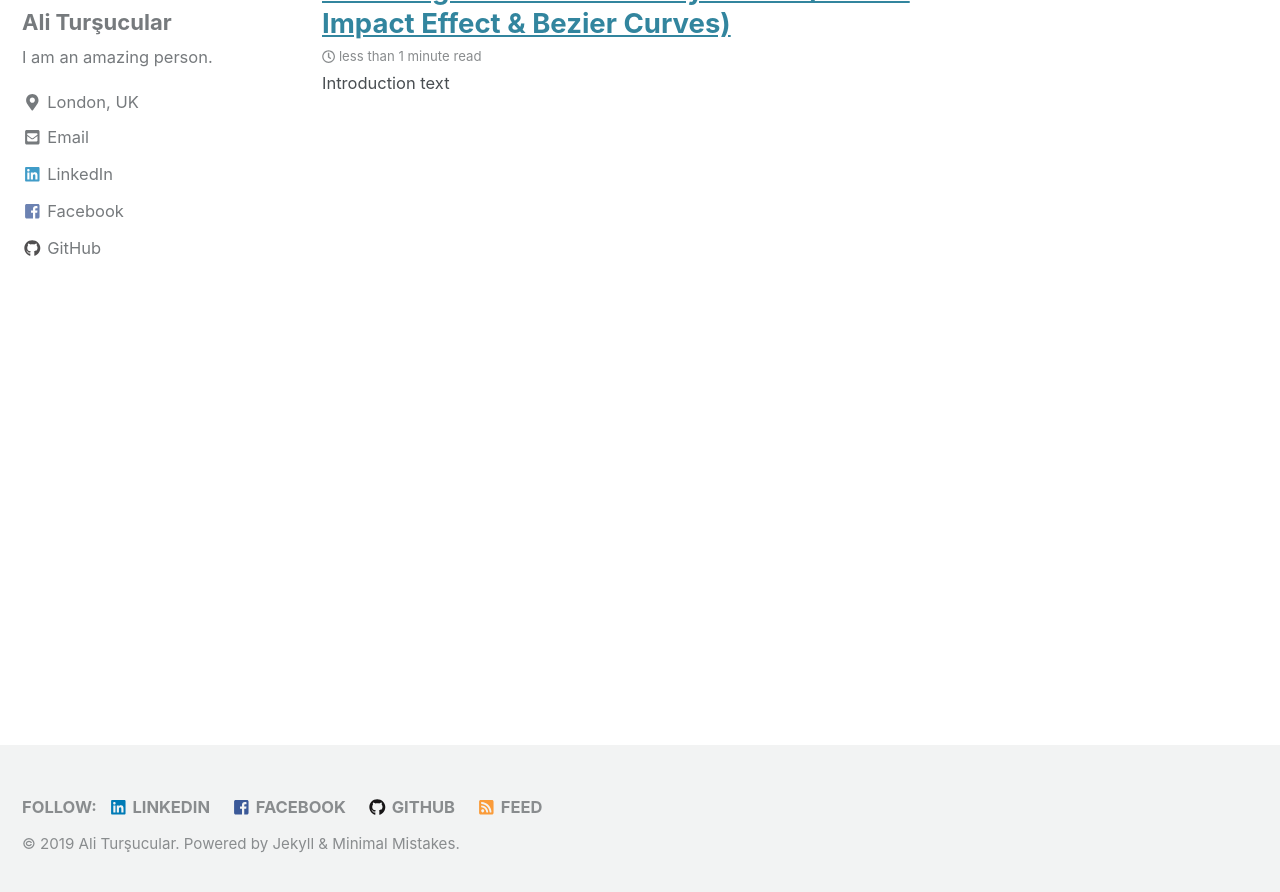
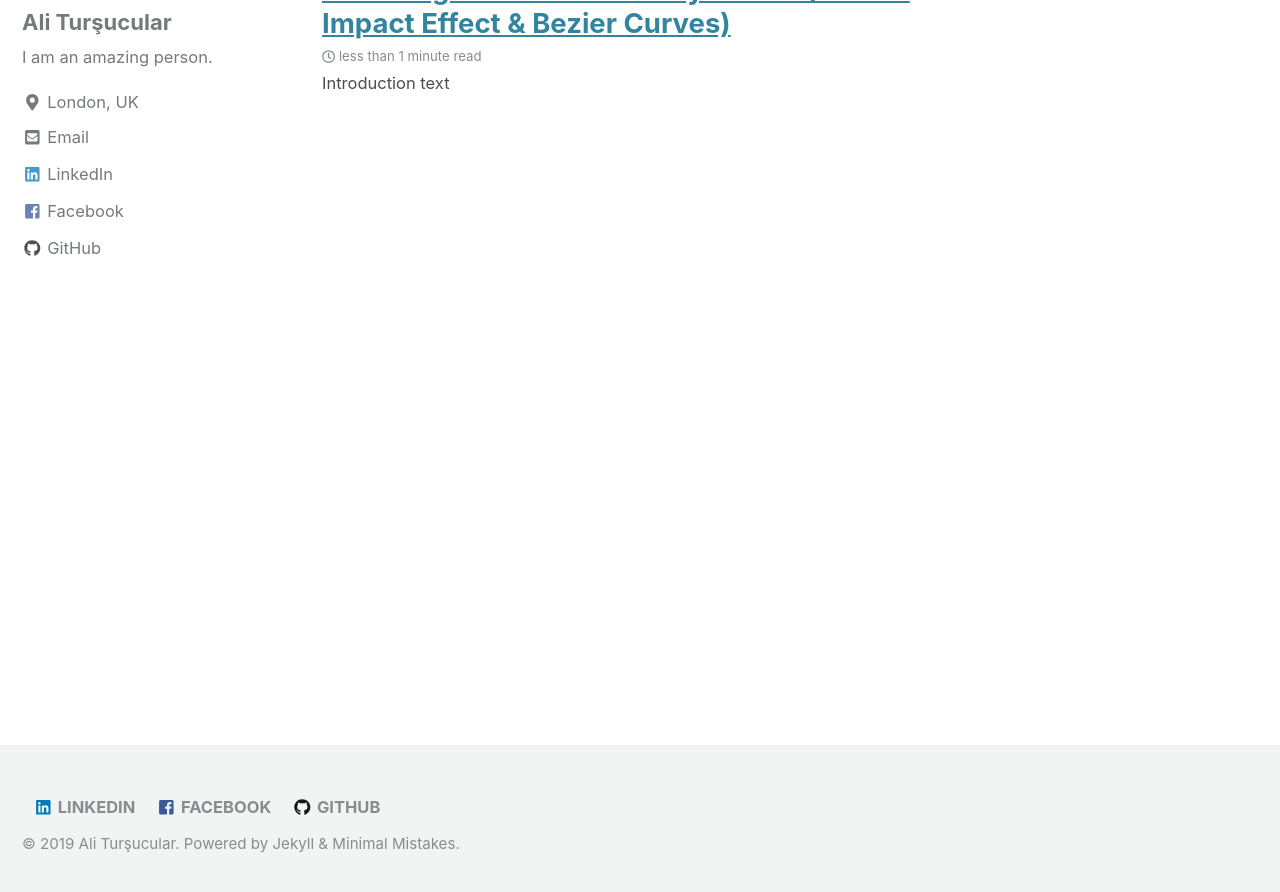
Before and after one commit to alitursucular/alitursucular.github.io, a Jekyll site: the page built from index.html, in a window 1280 px wide and 900 px high, scrolled down 222 px. Shown: the top 892 px of the window. Built offline with Jekyll 4.4.1, drawn with Linux system fonts in a browser that asks for light colours; cached includes are drawn as plain includes; the list of posts is cut into pages by our own code.

Commit message:
Feed list item removed.

```diff
--- a/_includes/footer.html
+++ b/_includes/footer.html
@@ -1,19 +1,33 @@
 <div class="page__footer-follow">
   <ul class="social-icons">
     {% if site.data.ui-text[site.locale].follow_label %}
-      <li><strong>{{ site.data.ui-text[site.locale].follow_label }}</strong></li>
-    {% endif %}
+    <li>
+      <strong>{{ site.data.ui - text[site.locale].follow_label }}</strong>
+    </li>
+    {% endif %} {% if site.footer.links %} {% for link in site.footer.links %}
+    {% if link.label and link.url %}
+    <li>
+      <a href="{{ link.url }}" rel="nofollow noopener noreferrer"
+        ><i
+          class="{{ link.icon | default: 'fas fa-link' }}"
+          aria-hidden="true"
+        ></i>
+        {{ link.label }}</a
+      >
+    </li>
+    {% endif %} {% endfor %} {% endif %}
 
-    {% if site.footer.links %}
-      {% for link in site.footer.links %}
-        {% if link.label and link.url %}
-          <li><a href="{{ link.url }}" rel="nofollow noopener noreferrer"><i class="{{ link.icon | default: 'fas fa-link' }}" aria-hidden="true"></i> {{ link.label }}</a></li>
-        {% endif %}
-      {% endfor %}
-    {% endif %}
-
-    <li><a href="{% if site.atom_feed.path %}{{ site.atom_feed.path }}{% else %}{{ '/feed.xml' | relative_url }}{% endif %}"><i class="fas fa-fw fa-rss-square" aria-hidden="true"></i> {{ site.data.ui-text[site.locale].feed_label | default: "Feed" }}</a></li>
+    <!--<li><a href="{% if site.atom_feed.path %}{{ site.atom_feed.path }}{% else %}{{ '/feed.xml' | relative_url }}{% endif %}"><i class="fas fa-fw fa-rss-square" aria-hidden="true"></i> {{ site.data.ui-text[site.locale].feed_label | default: "Feed" }}</a></li>-->
   </ul>
 </div>
 
-<div class="page__footer-copyright">&copy; {{ site.time | date: '%Y' }} {{ site.name | default: site.title }}. {{ site.data.ui-text[site.locale].powered_by | default: "Powered by" }} <a href="https://jekyllrb.com" rel="nofollow">Jekyll</a> &amp; <a href="https://mademistakes.com/work/minimal-mistakes-jekyll-theme/" rel="nofollow">Minimal Mistakes</a>.</div>
+<div class="page__footer-copyright">
+  &copy; {{ site.time | date: "%Y" }} {{ site.name | default: site.title }}.
+  {{ site.data.ui - text[site.locale].powered_by | default: "Powered by" }}
+  <a href="https://jekyllrb.com" rel="nofollow">Jekyll</a> &amp;
+  <a
+    href="https://mademistakes.com/work/minimal-mistakes-jekyll-theme/"
+    rel="nofollow"
+    >Minimal Mistakes</a
+  >.
+</div>
```
